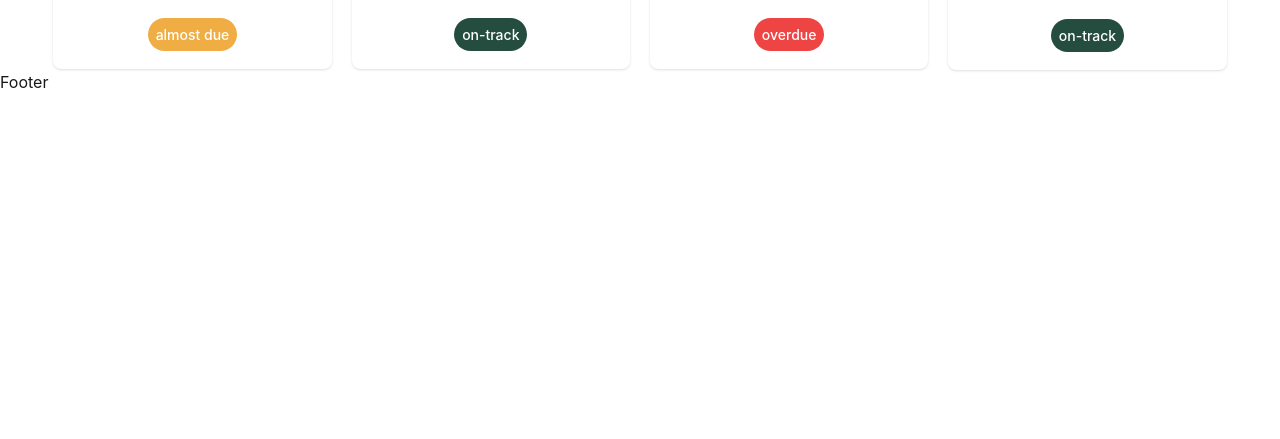
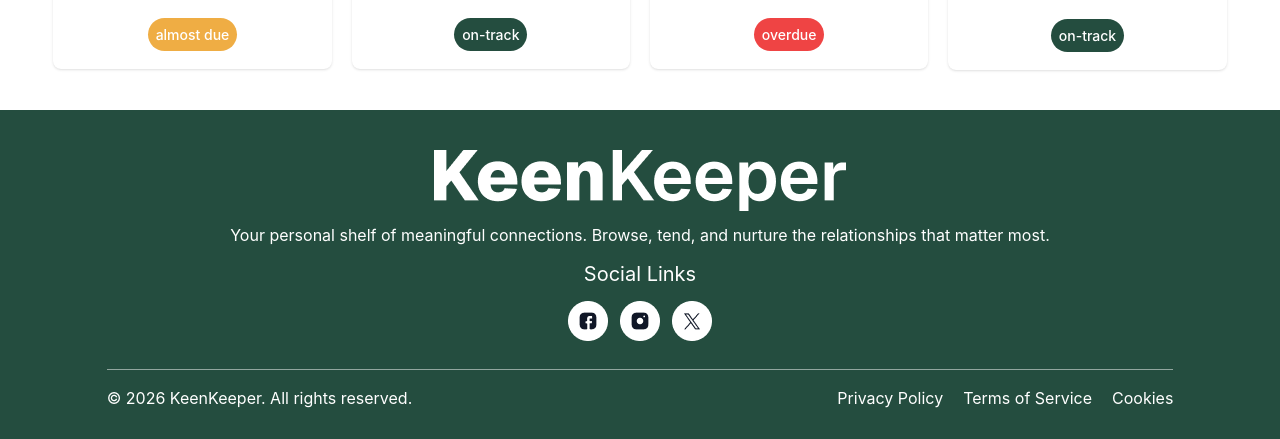
Before and after one commit to Pritom-10/Assignment-07, a React (Vite) app: page / in a window 1280 px wide. Shown: the part 1293-1732 px from the top of the page. Before the commit the page ends 1387 px from the top, so only its background shows below. Built offline with nearby package versions, Linux system fonts and the light colour scheme.

Commit message:
Footer section Complete

```diff
--- a/src/Component/Footer.jsx
+++ b/src/Component/Footer.jsx
@@ -1,9 +1,39 @@
 import React from 'react';
-
+import logofooter from '../assets/logo-xl.png'
+import facebook from '../assets/facebook.png'
+import twitter from '../assets/twitter.png'
+import instagram from '../assets/instagram.png'
 const Footer = () => {
   return (
-    <div>
-      <h2>Footer</h2>
+    <div className="bg-[#244d3f] mt-10">
+      <div className="w-10/12 mx-auto flex flex-col justify-center items-center space-y-3">
+        <img className="mt-10" src={logofooter} alt="" />
+        <p className="text-white">
+          Your personal shelf of meaningful connections. Browse, tend, and
+          nurture the relationships that matter most.
+        </p>
+        <h2 className="text-white text-[20px]">Social Links</h2>
+        <ul className="flex justify-center gap-3">
+          <li>
+            <img src={facebook} alt="" />
+          </li>
+          <li>
+            <img src={instagram} alt="" />
+          </li>
+          <li>
+            <img src={twitter} alt="" />
+          </li>
+        </ul>
+        <hr className="w-full border-white/50 my-4" />
+        <div className="flex w-full justify-between mb-8">
+          <p className="text-white">© 2026 KeenKeeper. All rights reserved.</p>
+          <div className="flex gap-5">
+            <p className="text-white">Privacy Policy</p>
+            <p className="text-white">Terms of Service</p>
+            <p className="text-white">Cookies</p>
+          </div>
+        </div>
+      </div>
     </div>
   );
 };
--- a/src/Pages/Stats/Stats.jsx
+++ b/src/Pages/Stats/Stats.jsx
@@ -3,7 +3,10 @@ import { Legend, Pie, PieChart, Tooltip } from "recharts";
 import { useContext } from 'react';
 import { Timedecontext } from '../../context/Timedecontext';
 const Stats = () => {
-
+  const { timelines} = useContext(Timedecontext);
+  const callCount = timelines.filter(item => item.type === 'call').length;
+  const textCount = timelines.filter(item => item.type === 'text').length;
+  const videoCount = timelines.filter(item => item.type === 'video').length;
   const data = [
     { name: "Call", value: callCount, fill: "#0088FE" },
     { name: "Text", value: textCount, fill: "#00C49F" },
```
